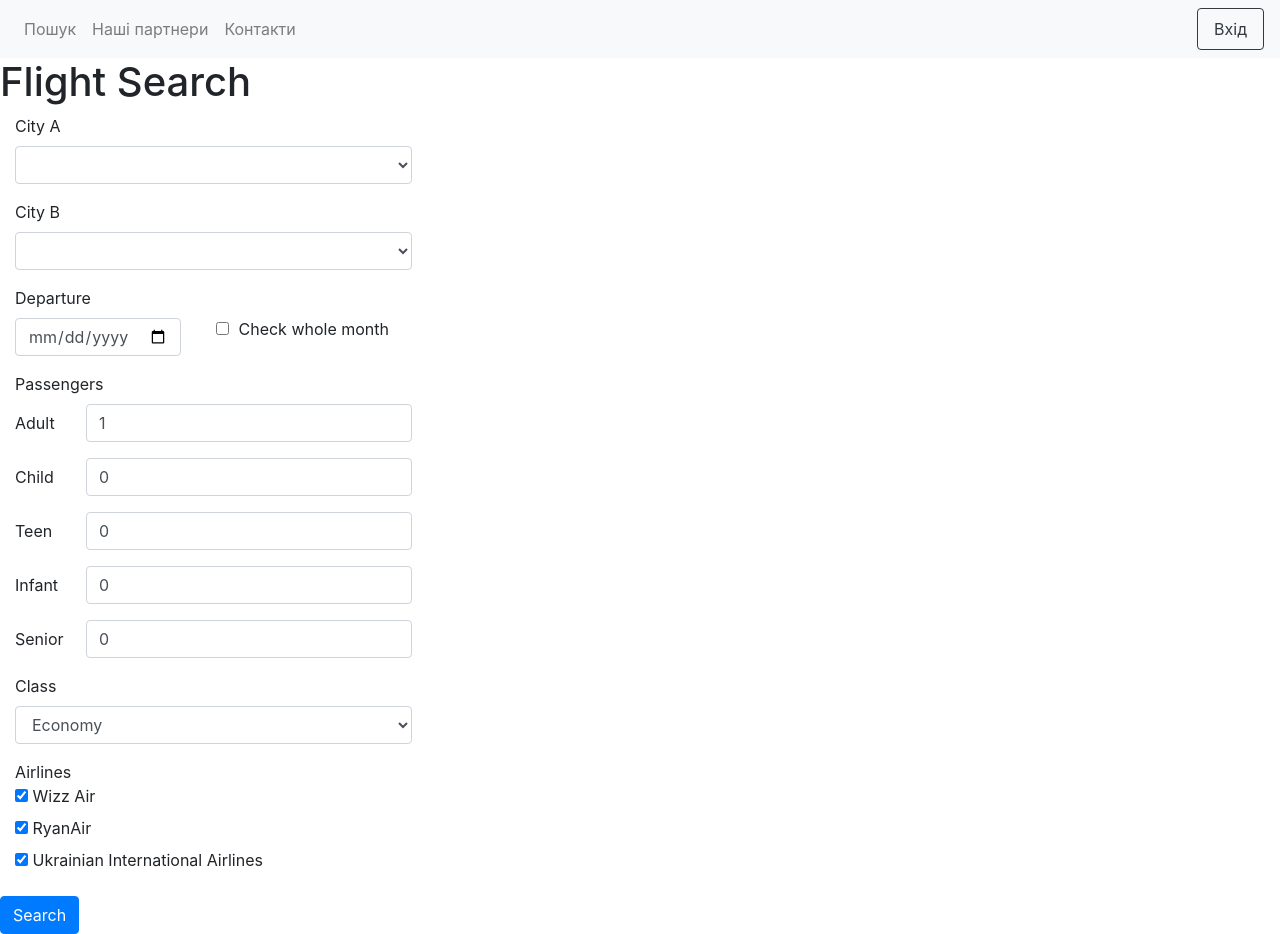
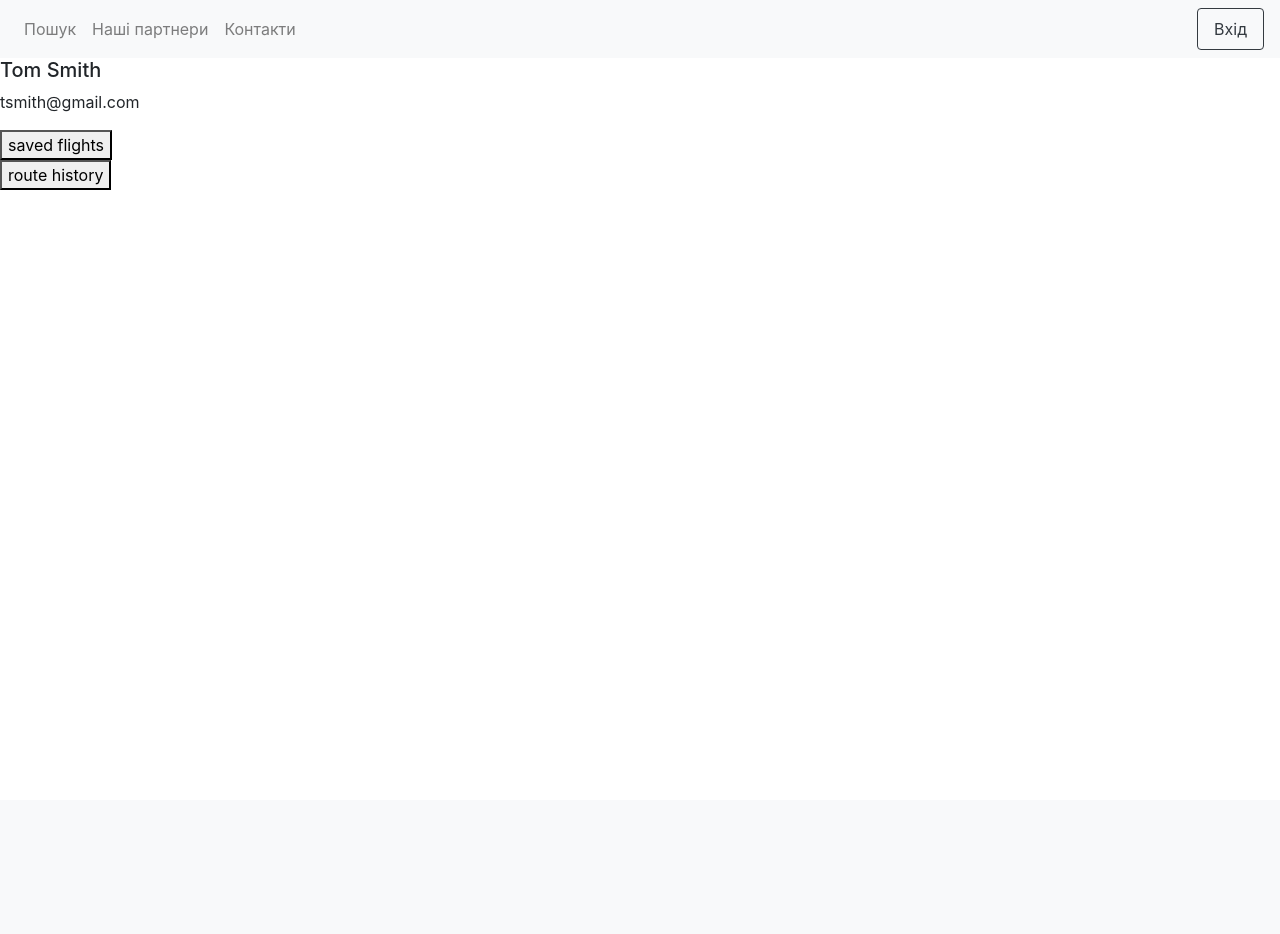
Before and after one commit to olenagalitska/AirplaneTicketsAggregator, a Flask app: page /profile/1 in a window 1280 px wide. After the commit the page ends 190 px from the top, so only its background shows below. Run offline with Flask 2, Linux system fonts and the light colour scheme; lists and menus that the app fills with data are empty; some libraries are stand-ins or nearby versions.

Commit message:
added saved flights and history pages

```diff
--- a/app/routes.py
+++ b/app/routes.py
@@ -1,5 +1,5 @@
 from app import app
-from flask import render_template
+from flask import render_template, request
 
 import datetime
 
@@ -56,7 +56,7 @@ def search():
     return render_template('search.html', airports=airports)
 
 
-@app.route('/results')
+@app.route('/results', methods=['POST', 'GET'])
 def results():
     results = [
         {
@@ -84,9 +84,62 @@ def results():
             "price": "50"
         }
     ]
-    return render_template('results.html', results=results)
+    if request.method == 'POST':
+        return render_template('results.html', results=results)
 
 
-@app.route('/profile/<user>')
-def profile(user):
-    return render_template('search.html', user=user)
+@app.route('/profile/<user_id>')
+def profile(user_id):
+    user = {
+        "user_id": user_id,
+        "username": "tsmith",
+        "firstName": "Tom",
+        "lastName": "Smith",
+        "birthDate": datetime.date(1985, 3, 25),
+        "eMail": "tsmith@gmail.com"
+    }
+    return render_template('profile.html', user=user)
+
+
+@app.route('/profile/<user_id>/saved', methods=['POST'])
+def saved(user_id):
+    user = {
+        "user_id": user_id,
+        "username": "tsmith",
+        "firstName": "Tom",
+        "lastName": "Smith",
+        "birthDate": datetime.date(1985, 3, 25),
+        "eMail": "tsmith@gmail.com"
+    }
+    flights = [
+        {
+            "airportA": "KBP",
+            "airportB": "FRA",
+            "airline": "Ryan Air",
+            "date": datetime.datetime(2018, 9, 1, 20, 34),
+            "duration": "3:00",
+            "price": "43"
+        }
+    ]
+    return render_template('saved.html', saved_flights=flights)
+
+
+@app.route('/profile/<user_id>/history', methods=['POST'])
+def history(user_id):
+    user = {
+        "user_id": user_id,
+        "username": "tsmith",
+        "firstName": "Tom",
+        "lastName": "Smith",
+        "birthDate": datetime.date(1985, 3, 25),
+        "eMail": "tsmith@gmail.com"
+    }
+    routes = [
+        {
+            "cityA": "Kyiv",
+            "cityB": "Frankfurt",
+            "date": datetime.date(2018, 9, 1)
+        #     this object should contain all configuration parameters to start new search
+        }
+    ]
+    return render_template('history.html', routes=routes)
--- a/app/templates/profile.html
+++ b/app/templates/profile.html
@@ -1,8 +1,16 @@
 {% extends "base.html" %}
- {% block content %}
-     <div>
-     <p>
-         Profile {{ user }}
-     </p>
-     </div>
- {% endblock %}
+{% block content %}
+    <div>
+        <h5>
+            {{ user.firstName }} {{ user.lastName }}
+        </h5>
+        <p>{{ user.eMail }}</p>
+    </div>
+
+    <form action="{{ user.user_id }}/saved" method="post">
+        <button name="saved" type="submit">saved flights</button>
+    </form>
+    <form action="{{ user.user_id }}/history" method="post">
+        <button name="history" type="submit">route history</button>
+    </form>
+{% endblock %}
--- a/app/templates/results.html
+++ b/app/templates/results.html
@@ -6,6 +6,7 @@
         <p>{{ result.date }}</p>
         <p>{{ result.duration }}</p>
         <p>{{ result.price }} $</p>
+        <button>save</button>
         <hr>
     {% endfor %}
 {% endblock %}
--- a/app/templates/search.html
+++ b/app/templates/search.html
@@ -2,7 +2,8 @@
 {% block content %}
     <h1>Flight Search</h1>
     <div>
-        <form class="needs-validation form-card" novalidate>
+        <form class="needs-validation form-card" novalidate
+        action="http://localhost:5000/results" method="post">
             <div class="col-md-4 mb-3">
                 <label for="cityA">City A</label>
                 <select class="form-control" id="cityA" required>
@@ -99,7 +100,7 @@
             </div>
 
 
-            <button class="btn btn-primary" type="submit">Search</button>
+            <button class="btn btn-primary" type="submit" onsubmit="results()">Search</button>
         </form>
 
         <script>
```
Also changed, not shown: app/templates/history.html (added, +10 -0 lines), app/templates/saved.html (added, +12 -0 lines), 1 other file.
